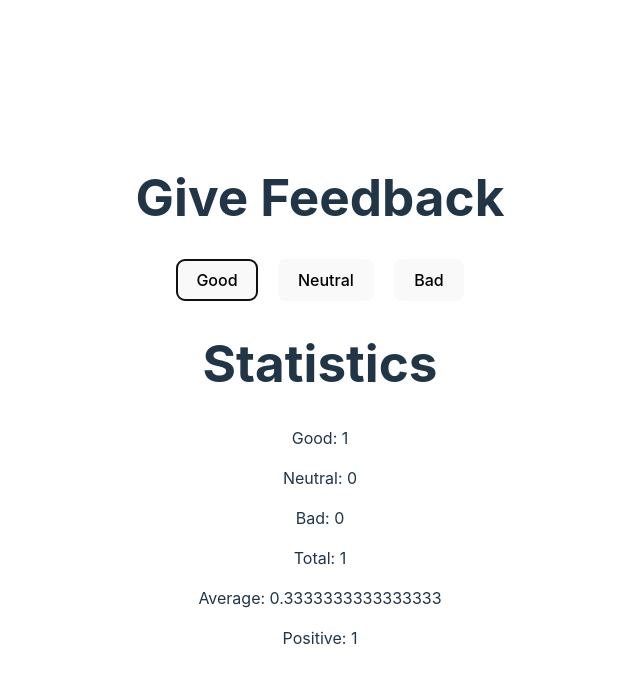
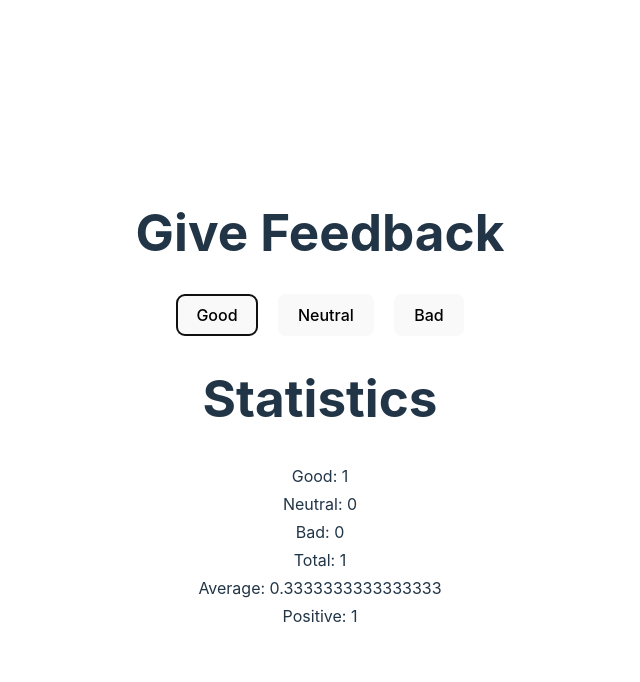
Before and after one commit to Souloutz/fullstackopen, a React (Vite) app in the folder part1/unicafe/: page / in a window 1280 px wide. Both pictures are taken after a click on the button "Good". Shown: the top 682 px of the page, without its empty margins (320-960 px from the left). Built offline with nearby package versions, Linux system fonts and the light colour scheme.

Commit message:
Turn statistics into a table

```diff
--- a/part1/unicafe/src/components/StatisticLine.tsx
+++ b/part1/unicafe/src/components/StatisticLine.tsx
@@ -6,7 +6,9 @@ type Props = {
 const StatisticLine: React.FC<Props> = ({ text, value }) => {
     return (
         <>
-            <p>{text}: {value}</p> {/* {isNaN(value) ? '-%' : value * 100} */}
+            <tr>
+                <td>{text}: {value}</td>
+            </tr>
         </>
     );
 }
--- a/part1/unicafe/src/components/Statistics.tsx
+++ b/part1/unicafe/src/components/Statistics.tsx
@@ -11,14 +11,18 @@ const Statistics: React.FC<Props> = ({ good, neutral, bad, total }) => {
     return (
         <>
             {total === 0 ? <p style={{ marginTop: '3rem' }}>No feedback given</p> :
-            <div>
+            <div style={{ display: 'flex', flexDirection: 'column', justifyContent: 'center' }}>
                 <h1>Statistics</h1>
+                <table>
+                    <tbody>
                         <StatisticLine text="Good" value={good} />
                         <StatisticLine text="Neutral" value={neutral} />
                         <StatisticLine text="Bad" value={bad} />
                         <StatisticLine text="Total" value={total} />
                         <StatisticLine text="Average" value={total / 3} />
                         <StatisticLine text="Positive" value={good / total} />
+                    </tbody>
+                </table>
             </div>}
         </>
     );
```
Lines whose indentation alone changed are shown as unchanged.
